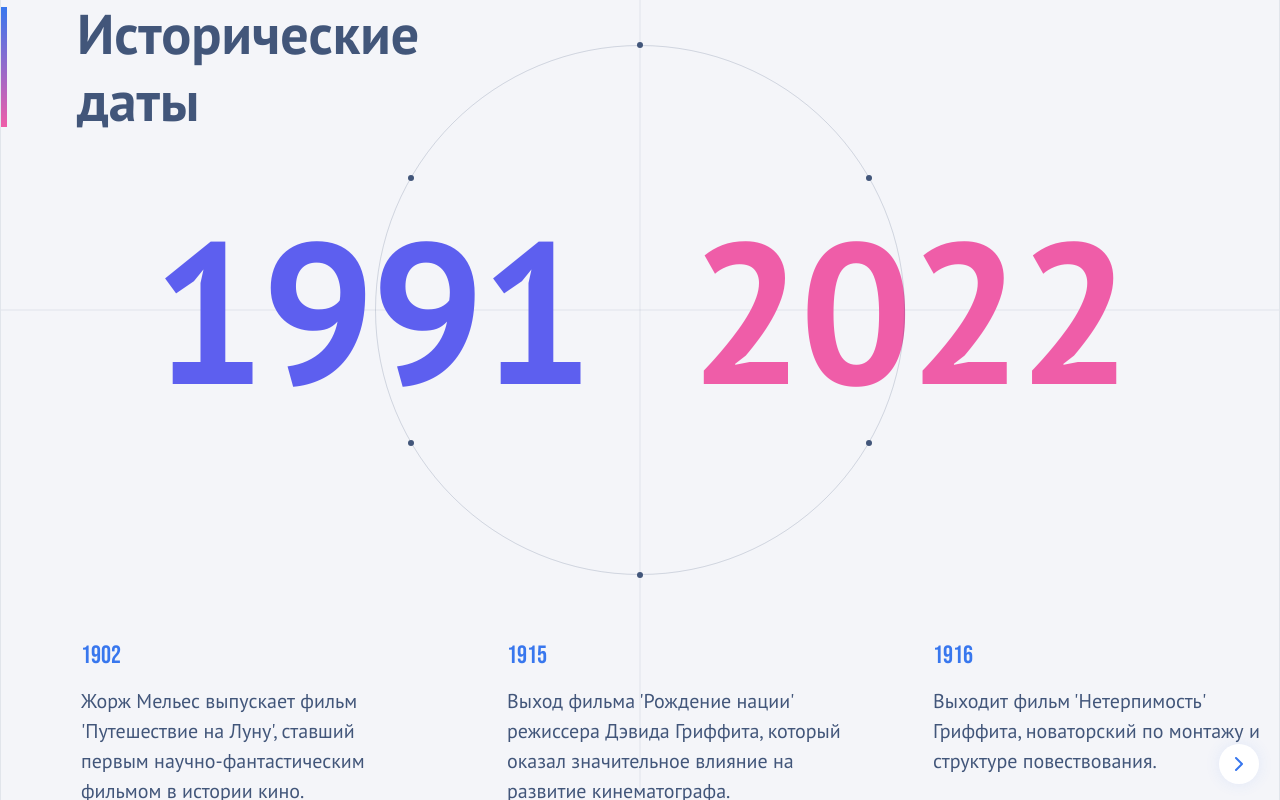
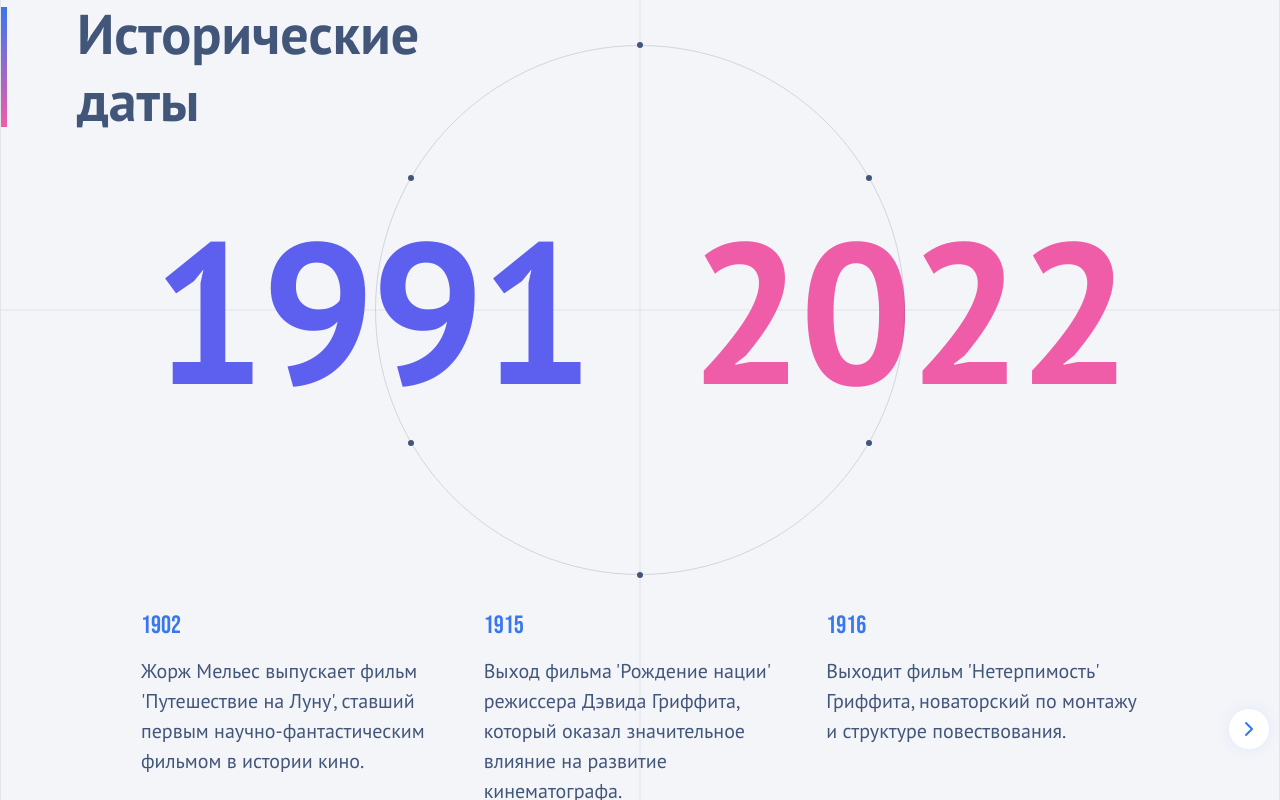
Before and after one commit to Katee-error/timeline-slider, a React (Create React App) app: page / in a window 1280 px wide. Built offline with nearby package versions, Linux system fonts and the light colour scheme.

Commit message:
fix: change slider button position

```diff
--- a/src/components/historical-events/events-wrapper/EventsWrapper.tsx
+++ b/src/components/historical-events/events-wrapper/EventsWrapper.tsx
@@ -24,7 +24,8 @@ export const EventsWrapper: React.FC<ActivePeriod> = ({ activePeriod }) => {
     <div className="events-wrapper">
       <div className="events-container">
         <Swiper
-          spaceBetween={80}
+          className="custom-swiper"
+          spaceBetween={0}
           slidesPerView={3}
           onBeforeInit={(swiper: SwiperInterface) => {
             swiperRef.current = swiper;
@@ -40,7 +41,7 @@ export const EventsWrapper: React.FC<ActivePeriod> = ({ activePeriod }) => {
             },
             768: {
               slidesPerView: 3,
-              spaceBetween: 80,
+              spaceBetween: 30,
             },
           }}
         >
--- a/src/components/historical-events/events-wrapper/events-wrapper.scss
+++ b/src/components/historical-events/events-wrapper/events-wrapper.scss
@@ -1,18 +1,20 @@
-
 .events-wrapper {
   position: relative;
   width: 100%;
-    padding: 0 0 0 80px;
+  padding: 0 100px;
+  margin: 0 auto;
 
   .events-container {
     overflow-x: hidden;
+    display: flex;
+
+    margin: 0 40px;
   }
 
   .slider-controls {
     display: flex;
     gap: 20px;
     justify-content: flex-end;
-      margin-top: 20px;
     position: absolute;
     width: 100%;
     top: 50%;
@@ -24,11 +26,11 @@
       position: absolute;
 
       &.prev {
-          left: 20px;
+        left: 10px;
       }
 
       &.next {
-          right: 20px;
+        right: 10px;
       }
     }
 
@@ -50,6 +52,7 @@
 
   .event-card {
     display: flex;
+    max-width: 330px;
     flex-direction: column;
     align-items: start;
     justify-content: center;
```
Lines whose indentation alone changed are shown as unchanged.
